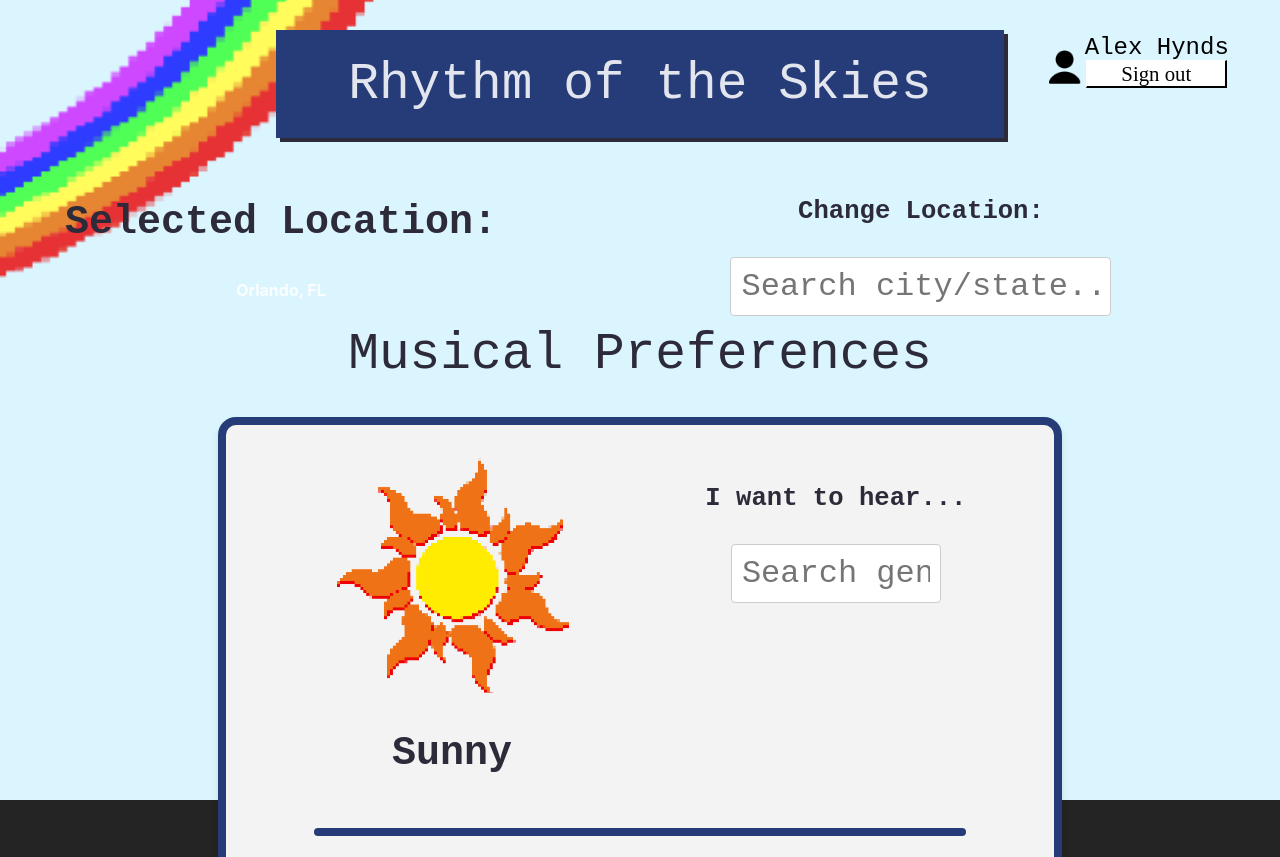
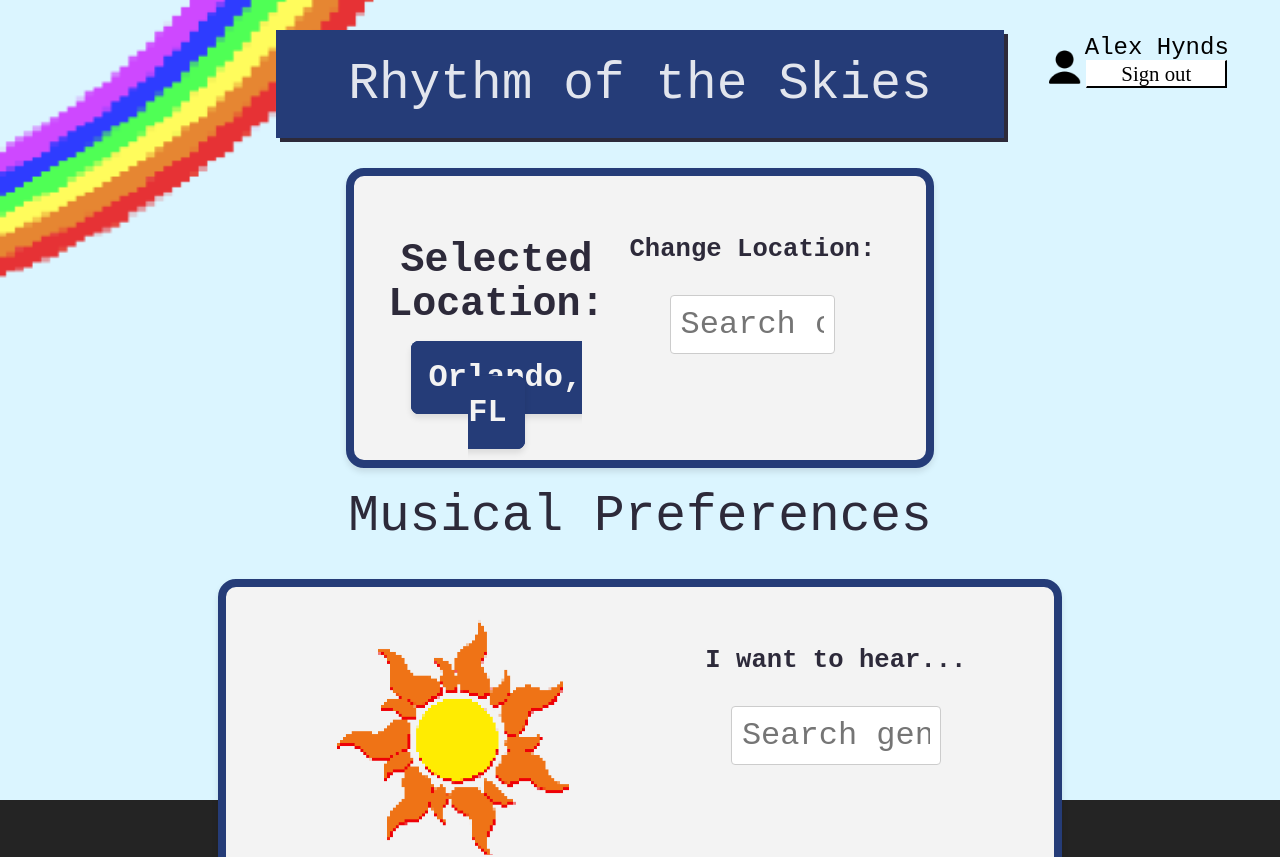
Before and after one commit to Adalex3/Rhythm-of-the-Skies, a React (Vite) app in the folder frontend/: page /preferences in a window 1280 px wide. Shown: the top 857 px of the page. Built offline with nearby package versions, Linux system fonts and the light colour scheme; a web font is replaced by a local one.

Commit message:
fix preferences

```diff
--- a/frontend/src/components/PreferenceUI.tsx
+++ b/frontend/src/components/PreferenceUI.tsx
@@ -273,7 +273,7 @@ const PreferenceUI: React.FC<PreferencesProps> = ({ location }) => {
                 <div className='container' onBlur={handleBlur}>
                         <div style={{ width: "90%" }}>
                             <h2>Selected Location: </h2>
-                            <strong>{locationDisplay}</strong>
+                            <location_text><strong>{locationDisplay}</strong></location_text>
 
                         </div>
                         <div style={{ width: "115%" }}>
--- a/frontend/src/index.css
+++ b/frontend/src/index.css
@@ -303,7 +303,7 @@ figure img {
   border-radius: 10px;
 }
 
-.location {
+.location_container {
   background-color: #f3f3f3;
   border-radius: 18px;
   padding: 30px;
@@ -455,3 +455,18 @@ button:hover .gear {
   width: 12px;
   transform: scale(160%);
 }
+
+location_text {
+  font-size: 2.0em;
+  font-family: "VT323", monospace;
+  line-height: 1.1;
+  color: #f3f3f3;
+  background-color: #253C78;
+  border-radius: 8px;
+  padding: 10px;
+  width: 80%;
+  box-shadow: 0 4px 6px rgba(0, 0, 0, 0.1);
+  position: relative;
+  z-index: 1;
+  border: 8px solid #253C78;
+}
```
